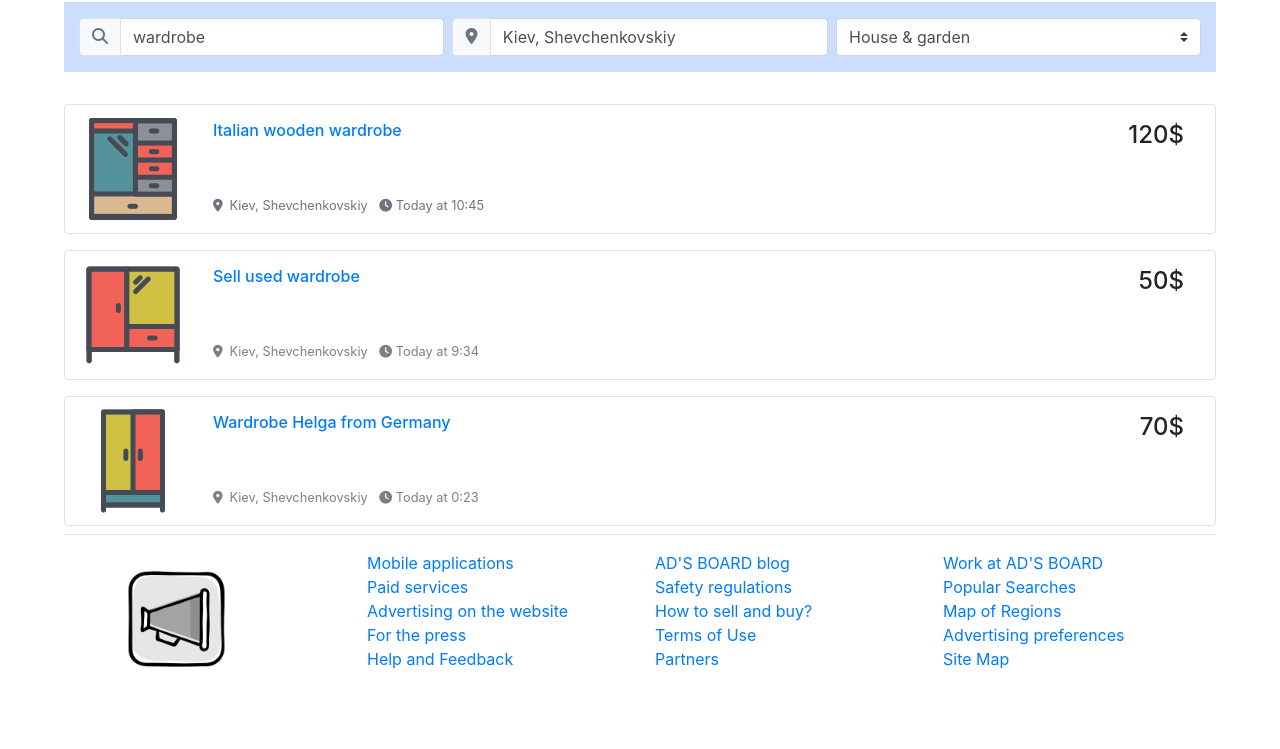
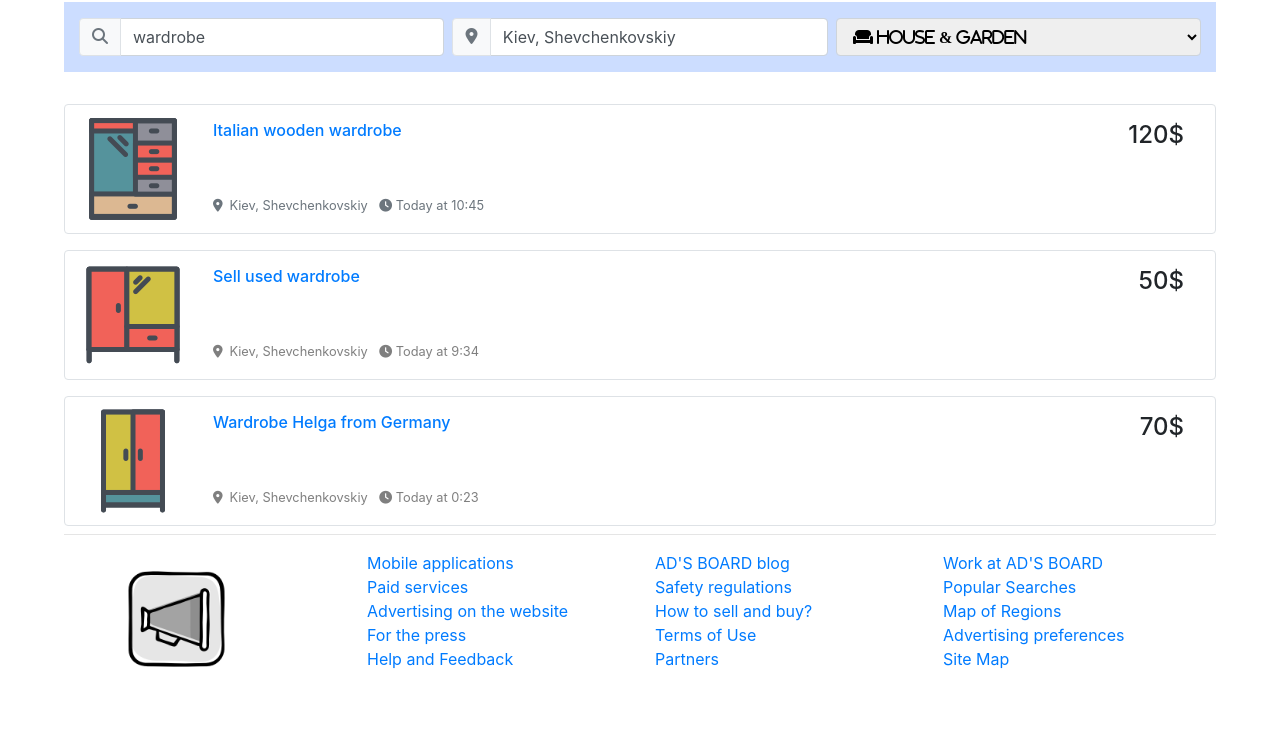
Before and after one commit to Paskalik/HW_20, a plain HTML site: page index/result.html in a window 1280 px wide. Shown: the part 104-853 px from the top of the page. Drawn offline with nearby package versions, Linux system fonts and the light colour scheme.

Commit message:
2011206_1214

```diff
--- a/css/styles.css
+++ b/css/styles.css
@@ -16,6 +16,19 @@ i {
 }
 .fas {
 	line-height: 1.7;
+}
+option {
+	font-weight: normal;
+	font-family: Arial;
+}
+.mySelect {
+	display: block;
+	height: calc(1.5em + .75rem + 2px);
+	padding: .375rem .75rem;
+	background-clip: padding-box;
+	border: 1px solid #ced4da;
+	border-radius: .25rem;
+	transition: border-color .15s ease-in-out,box-shadow .15s ease-in-out;
 }
 footer img {
 	height: 12vh;
--- a/index/result.html
+++ b/index/result.html
@@ -63,20 +63,20 @@
         </div>
       </div>
       <div class="col-sm-12 col-md-4 py-3 my-lg-3 my-md-5 pl-1" style="background-color: #ccddff">
-        <select class="custom-select">
-          <option value="1">Children's world</option>
-          <option value="2">Jobs</option>
-          <option value="3">Business & services</option>
-          <option value="4">Exchange</option>
-          <option value="5">Property</option>
-          <option value="6">Animals</option>
-          <option value="7">Fashion & style</option>
-          <option value="8">Transport</option>
-          <option value="9" selected>House & garden</option>
-          <option value="10">Hobbies, recreation & sports</option>
-          <option value="11">Spare parts for cars</option>
-          <option value="12">Phones, Tablets & PCs</option>
-          <option value="13">Gifts</option>
+        <select class="mySelect fas w-100">
+          <option class="fas" value="1">&#63356; Children's world</option>
+          <option class="fas" value="2">&#62145; Jobs</option>
+          <option class="fas" value="3">&#61613; Business & services</option>
+          <option class="fas" value="4">&#62193; Exchange</option>
+          <option class="fas" value="5">&#61461; Property</option>
+          <option class="fas" value="6">&#61872; Animals</option>
+          <option class="fas" value="7">&#62803; Fashion & style</option>
+          <option class="fas" value="8">&#61881; Transport</option>
+          <option class="fas" value="9" selected>&#62648; House & garden</option>
+          <option class="fas" value="10">&#61958; Hobbies, recreation & sports</option>
+          <option class="fas" value="11">&#61573; Spare parts for cars</option>
+          <option class="fas" value="12">&#62413; Phones, Tablets & PCs</option>
+          <option class="fas" value="13">&#61547; Gifts</option>
         </select>
       </div>
       <div class="w-100"></div>
```
